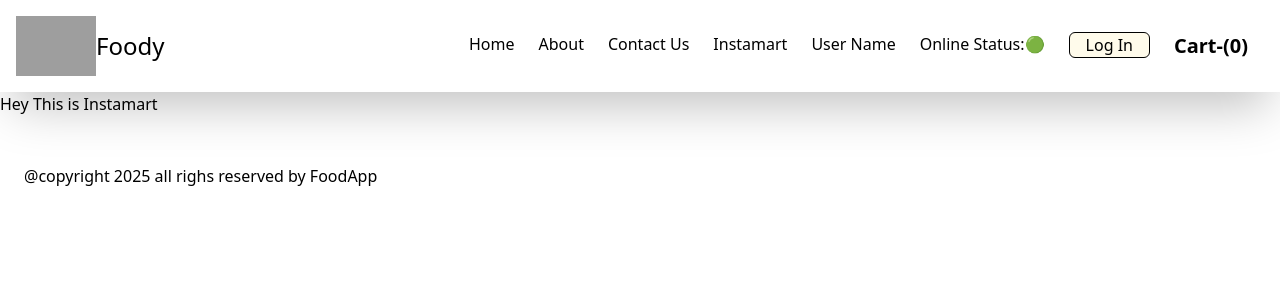
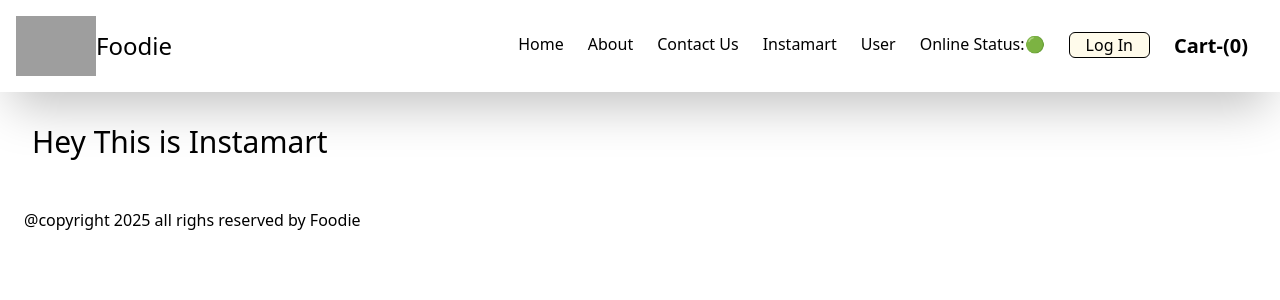
Before and after one commit to Eswar3321/foodie, a React (Vite) app: page /instamart in a window 1280 px wide. Shown: the top 300 px of the page. Built offline with nearby package versions, Linux system fonts and the light colour scheme; grey boxes are pictures that could not be loaded.

Commit message:
button fixes

```diff
--- a/src/App.js
+++ b/src/App.js
@@ -22,7 +22,7 @@ const App = () => {
   useEffect(() => {
     // Make api cal and get data
     const data = {
-      name: "User Name"
+      name: "User"
     };
     setUserName(data.name);
   },[])
--- a/src/components/Body.js
+++ b/src/components/Body.js
@@ -42,7 +42,7 @@ const Body = () => {
           e.preventDefault();
           setsearchInput(e.target.value);
         }} />
-        <button className="border border-black rounded-lg px-2 bg-gray-200 ml-2" onClick={() => {
+        <button className="border border-black rounded-lg px-2 bg-gray-200 ml-2 cursor-pointer" onClick={() => {
           const filteredData = restDataList.filter((each) => (each.info.name.toLowerCase().includes(searchInput.toLowerCase())));
           setFilteredList(filteredData);
         }}>Search</button>
--- a/src/components/Footer.js
+++ b/src/components/Footer.js
@@ -1,7 +1,7 @@
 const Footer = () => {
   return (
     <div className="footer-container mt-12 ml-6">
-      @copyright 2025 all righs reserved by FoodApp
+      @copyright 2025 all righs reserved by Foodie
     </div>
   )
 }
--- a/src/components/Header.js
+++ b/src/components/Header.js
@@ -18,7 +18,7 @@ const Header = () => {
     <div className="flex flex-col items-start p-4 shadow-2xl lg:flex-row lg:items-center lg:justify-between">
       <div className="mb-4 lg:mb-0 flex items-center">
         <img alt="brand-logo" src={BRAND_LOGO} className="w-20" />
-        <span className="text-2xl">Foody</span>
+        <span className="text-2xl">Foodie</span>
       </div>
       <div >
         <ul className="flex flex-col gap-4 mr-4 lg:flex-row">
@@ -29,7 +29,7 @@ const Header = () => {
           <li className="mr-2">{loggedInUser}</li>
           <li className="mr-2">Online Status:{useOnlineStatus() ? "🟢" : "🔴"}</li>
           <li className="mr-2">
-            <button className="border-1 rounded-md px-4 bg-amber-50" onClick={(() => btnText === 'Log In' ? setbtnText("Log Out" ): setbtnText("Log In"))}>{btnText}
+            <button className="border-1 rounded-md px-4 bg-amber-50 cursor-pointer" onClick={(() => btnText === 'Log In' ? setbtnText("Log Out" ): setbtnText("Log In"))}>{btnText}
             </button>
           </li>
           <li className="font-bold text-xl"><Link to="/cart"><button>Cart-({cart.length})</button></Link></li>
--- a/src/components/Instamart.js
+++ b/src/components/Instamart.js
@@ -1,6 +1,6 @@
 const Instamart = () => {
   return(
-    <h1>Hey This is Instamart</h1>
+    <h1 className="m-8 text-3xl">Hey This is Instamart</h1>
   )
 }
 
--- a/src/components/Restaurant.js
+++ b/src/components/Restaurant.js
@@ -13,9 +13,9 @@ const Restaurant = (props) => {
       <h3 className="my-2 text-xl">{name}</h3>
       <p>{cuisines.join(', ')}</p>
       <p className="flex-grow">
-      <span className="rating">Rating: {avgRating}</span><span className="block">{sla.deliveryTime} min</span>
+      <span className="rating">Rating: {avgRating}</span><span className="block">Delivery in {sla.deliveryTime} min</span>
       </p>
-      <button>View more</button>
+      <button className="cursor-pointer">View more</button>
       </div>
     </div>
   )
```
Also changed, not shown: src/components/RestaurantCategory.js (line endings or trailing spaces).
